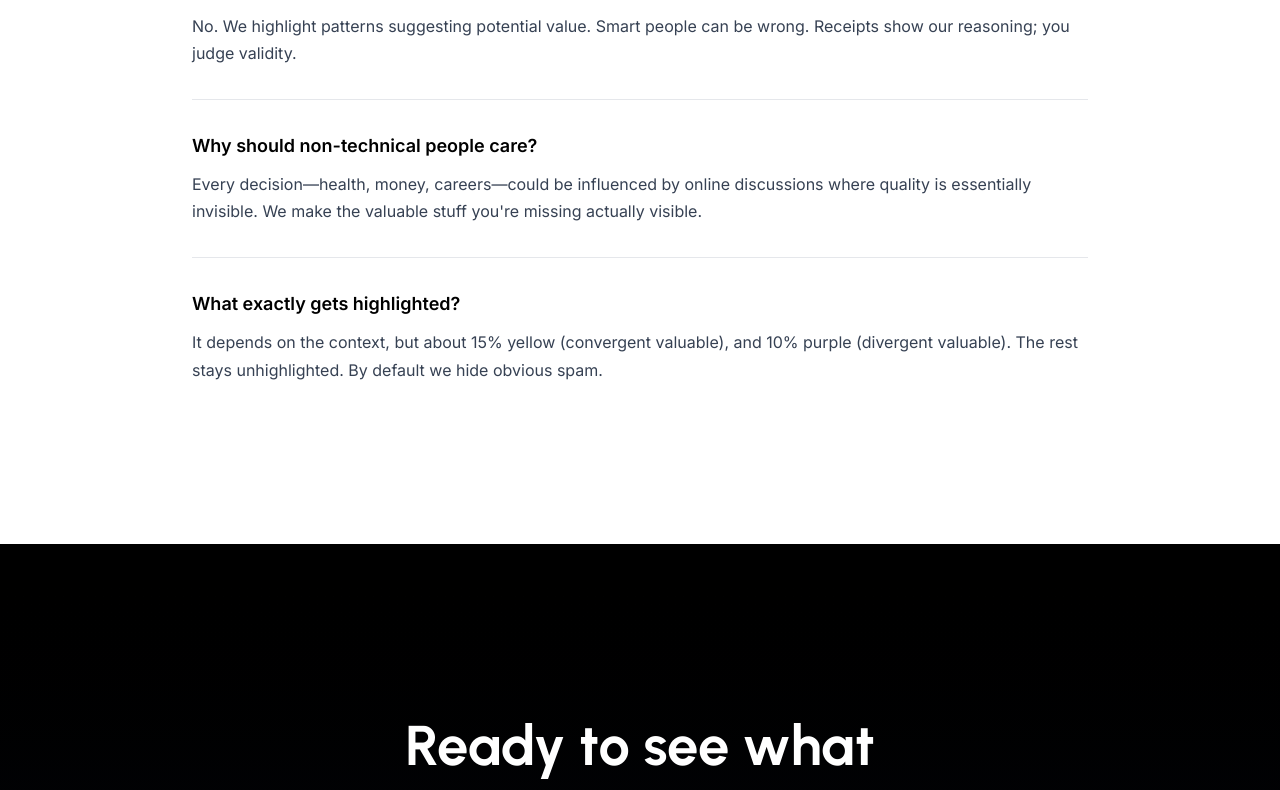
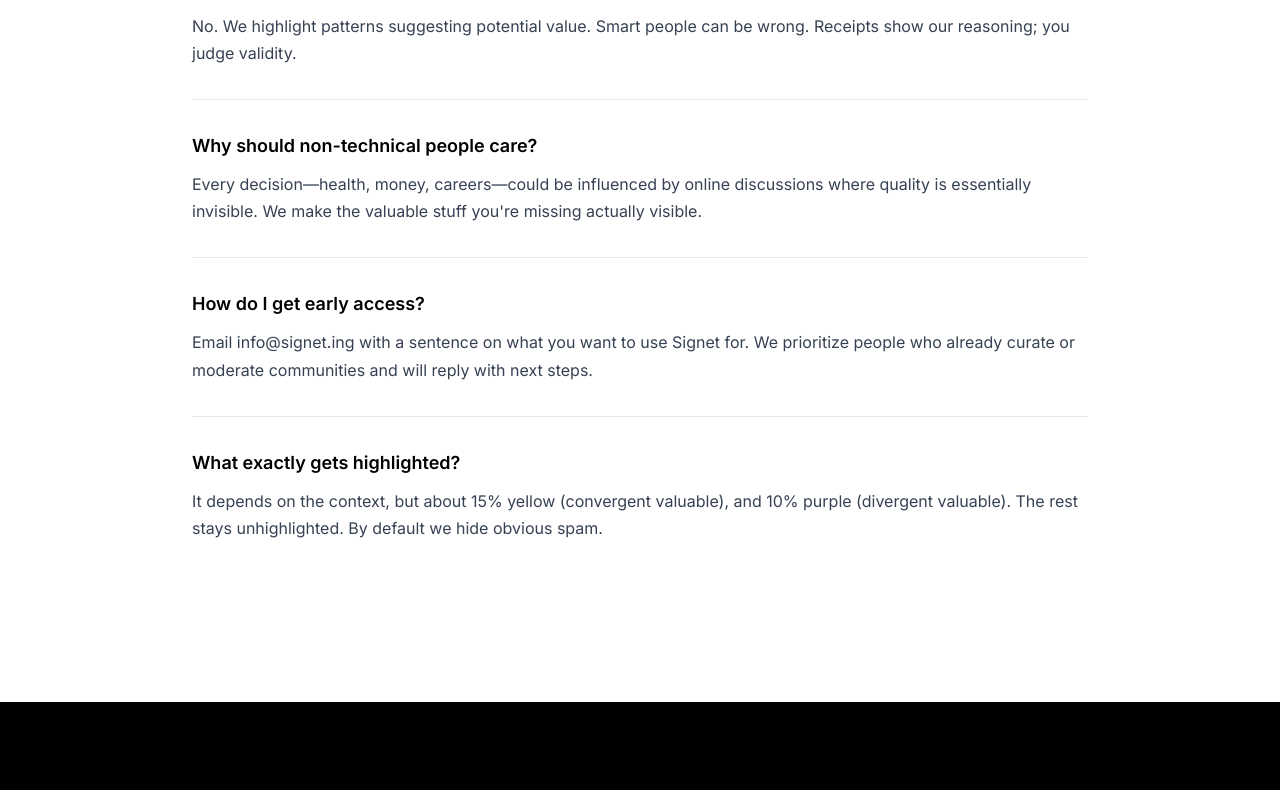
Before and after one commit to signeting/signet-landing, a React (Vite) app: page / in a window 1280 px wide. Shown: the part 8596-9386 px from the top of the page. Built offline with nearby package versions, Linux system fonts and the light colour scheme.

Commit message:
chore: release 0.1.9

```diff
--- a/package.json
+++ b/package.json
@@ -1,6 +1,6 @@
 {
   "name": "signet-landing",
-  "version": "0.1.8",
+  "version": "0.1.9",
   "private": true,
   "license": "MIT",
   "scripts": {
--- a/src/App.tsx
+++ b/src/App.tsx
@@ -705,6 +705,10 @@ export default function App() {
                 a: "Every decision—health, money, careers—could be influenced by online discussions where quality is essentially invisible. We make the valuable stuff you're missing actually visible."
               },
               {
+                q: "How do I get early access?",
+                a: "Email info@signet.ing with a sentence on what you want to use Signet for. We prioritize people who already curate or moderate communities and will reply with next steps."
+              },
+              {
                 q: "What exactly gets highlighted?",
                 a: "It depends on the context, but about 15% yellow (convergent valuable), and 10% purple (divergent valuable). The rest stays unhighlighted. By default we hide obvious spam."
               }
```
Also changed, not shown: 1 other file (tests, documents, lock files or other folders).
